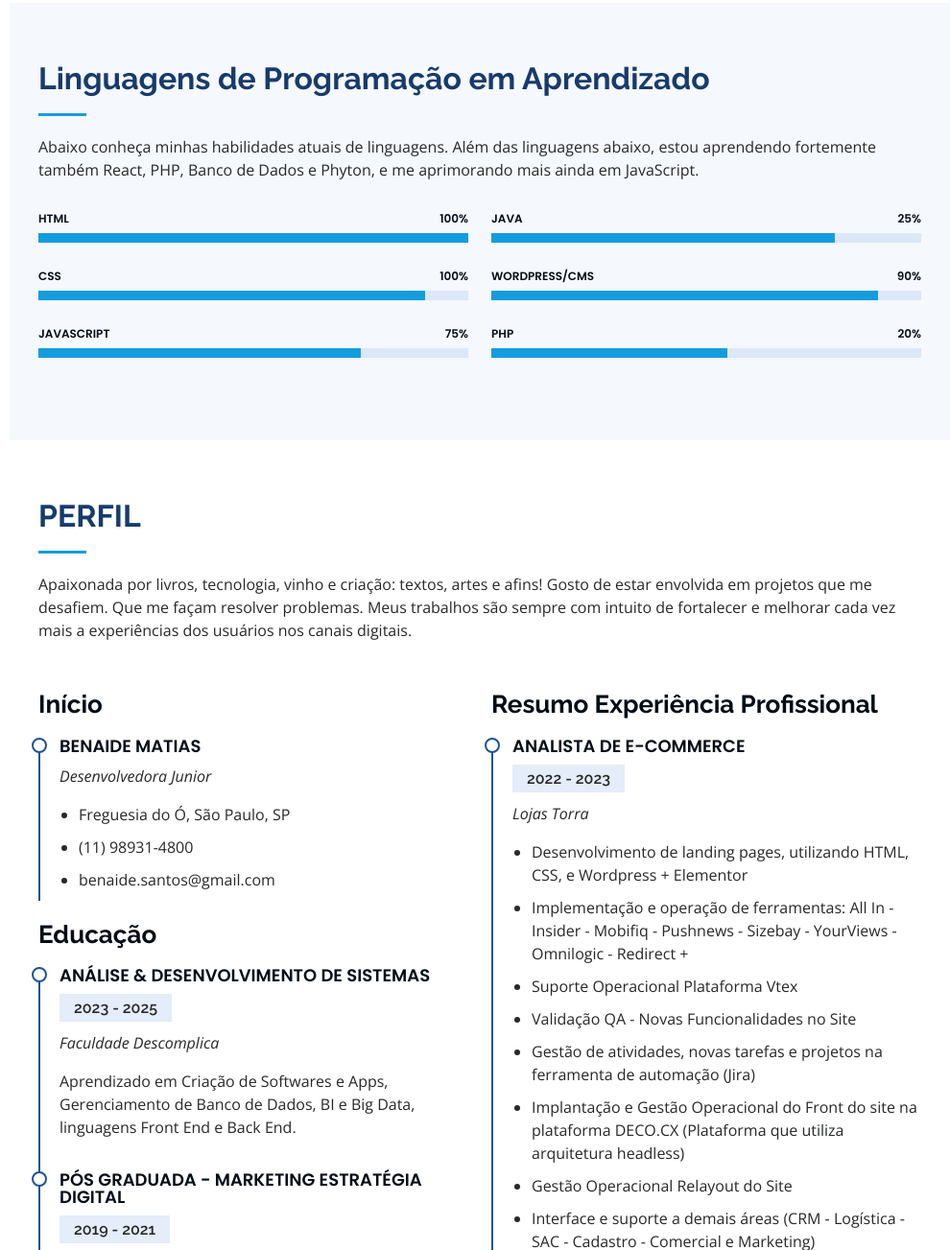
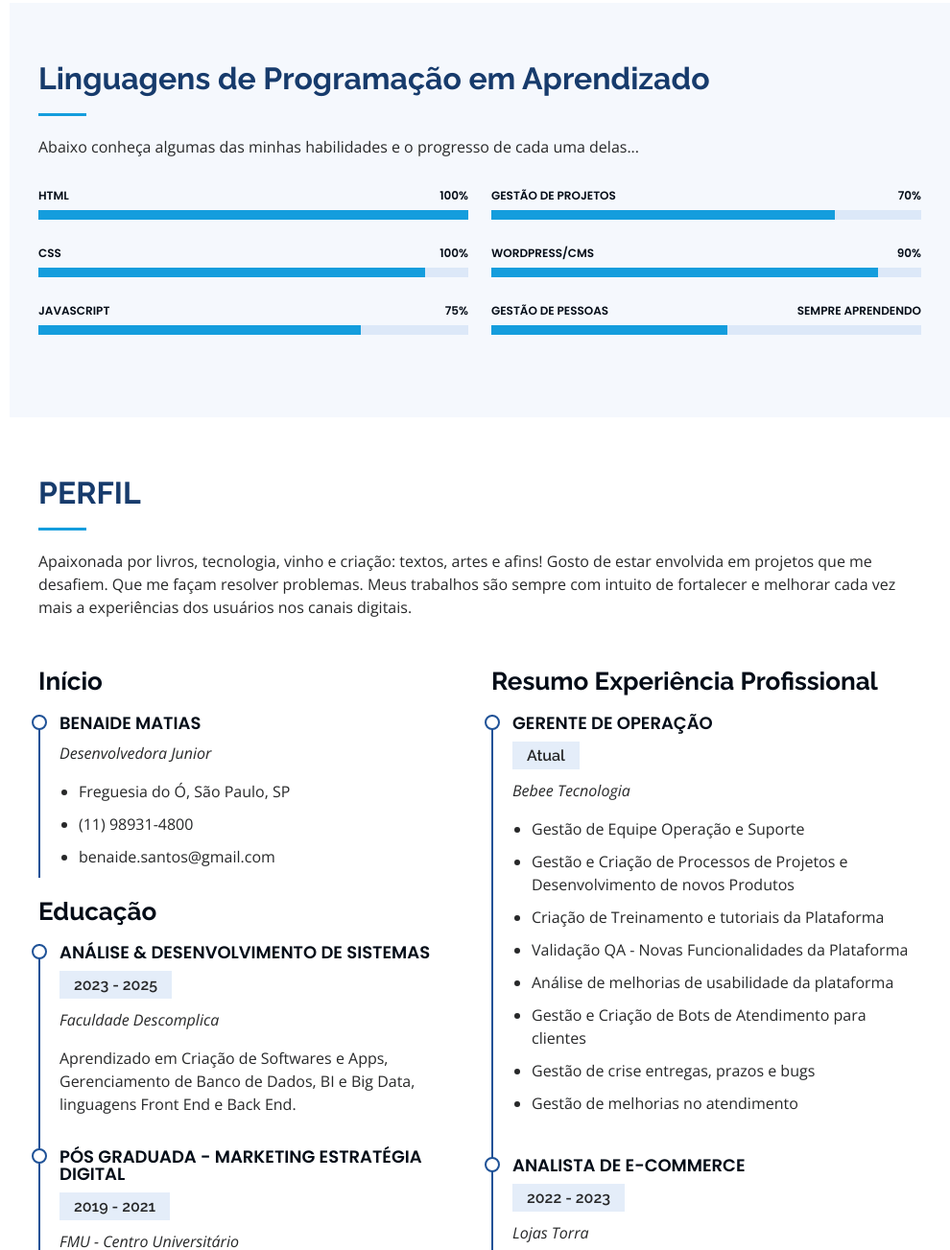
Before and after one commit to benaide/portfolio, a plain HTML site: page index.html in a window 1280 px wide. Shown: the part 1497-2800 px from the top of the page at 96% size, without its empty margins (290-1280 px from the left). Drawn offline with nearby package versions, Linux system fonts and the light colour scheme.

Commit message:
Update index.html
alterações

```diff
--- a/index.html
+++ b/index.html
@@ -132,7 +132,7 @@
 
         <div class="section-title">
           <h2>Linguagens de Programação em Aprendizado</h2>
-          <p>Abaixo conheça minhas habilidades atuais de linguagens. Além das linguagens abaixo, estou aprendendo fortemente também React, PHP, Banco de Dados e Phyton, e me aprimorando mais ainda em JavaScript.</p>
+          <p>Abaixo conheça algumas das minhas habilidades e o progresso de cada uma delas...</p>
         </div>
 
         <div class="row skills-content">
@@ -165,7 +165,7 @@
           <div class="col-lg-6" data-aos="fade-up" data-aos-delay="100">
 
             <div class="progress">
-              <span class="skill">JAVA <i class="val">25%</i></span>
+              <span class="skill">Gestão de Projetos<i class="val">70%</i></span>
               <div class="progress-bar-wrap">
                 <div class="progress-bar" role="progressbar" aria-valuenow="80" aria-valuemin="0" aria-valuemax="100"></div>
               </div>
@@ -179,7 +179,7 @@
             </div>
 
             <div class="progress">
-              <span class="skill">PHP<i class="val">20%</i></span>
+              <span class="skill">Gestão de Pessoas<i class="val">Sempre Aprendendo</i></span>
               <div class="progress-bar-wrap">
                 <div class="progress-bar" role="progressbar" aria-valuenow="55" aria-valuemin="0" aria-valuemax="100"></div>
               </div>
@@ -238,6 +238,21 @@
           </div>
           <div class="col-lg-6" data-aos="fade-up" data-aos-delay="100">
             <h3 class="resume-title">Resumo Experiência Profissional</h3>
+              <div class="resume-item">
+              <h4>Gerente de Operação</h4>
+              <h5>Atual</h5>
+              <p><em>Bebee Tecnologia</em></p>
+              <ul>
+                <li>Gestão de Equipe Operação e Suporte</li>
+                <li>Gestão e Criação de Processos de Projetos e Desenvolvimento de novos Produtos</li>
+                <li>Criação de Treinamento e tutoriais da Plataforma</li>
+                <li>Validação QA - Novas Funcionalidades da Plataforma</li>
+                <li>Análise de melhorias de usabilidade da plataforma</li>
+                <li>Gestão e Criação de Bots de Atendimento para clientes</li>
+                <li>Gestão de crise entregas, prazos e bugs</li>
+                <li>Gestão de melhorias no atendimento</li>
+              </ul>
+            </div>
             <div class="resume-item">
               <h4>Analista de E-commerce</h4>
               <h5>2022 - 2023 </h5>
```
